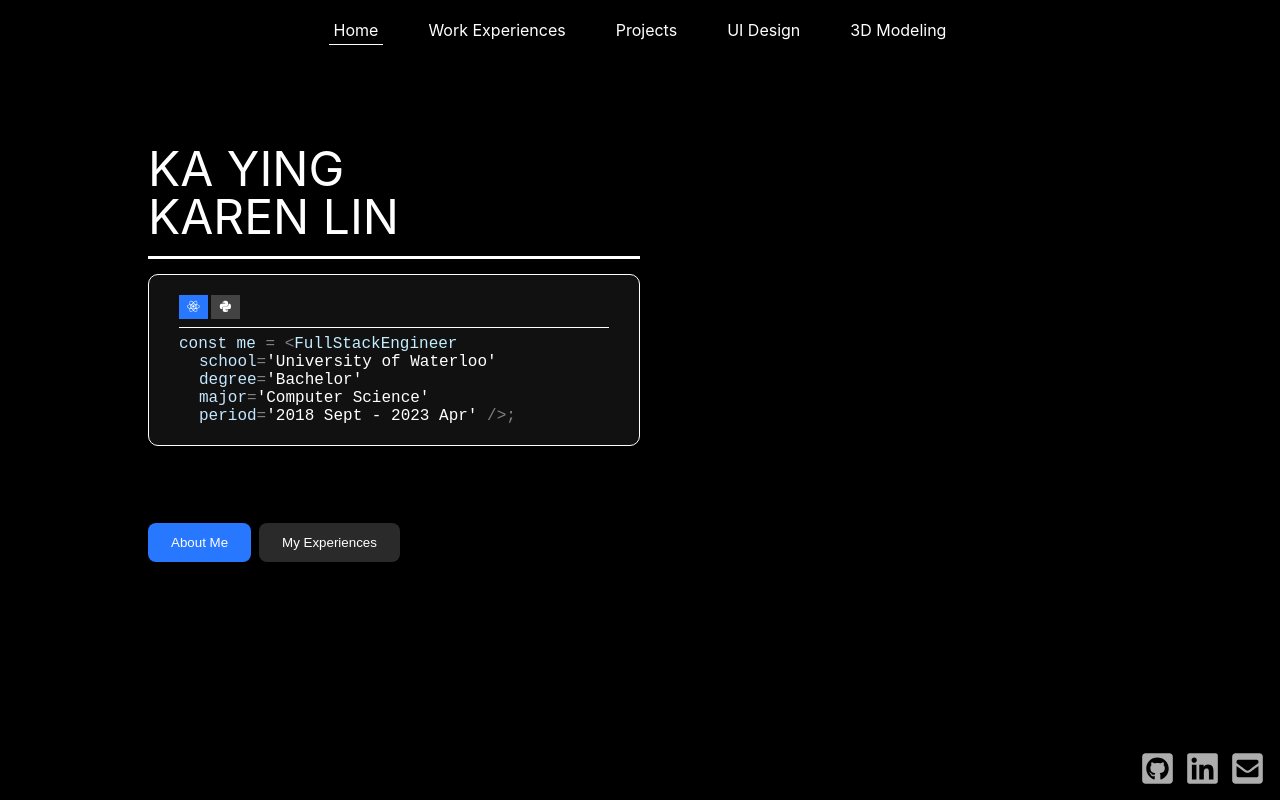
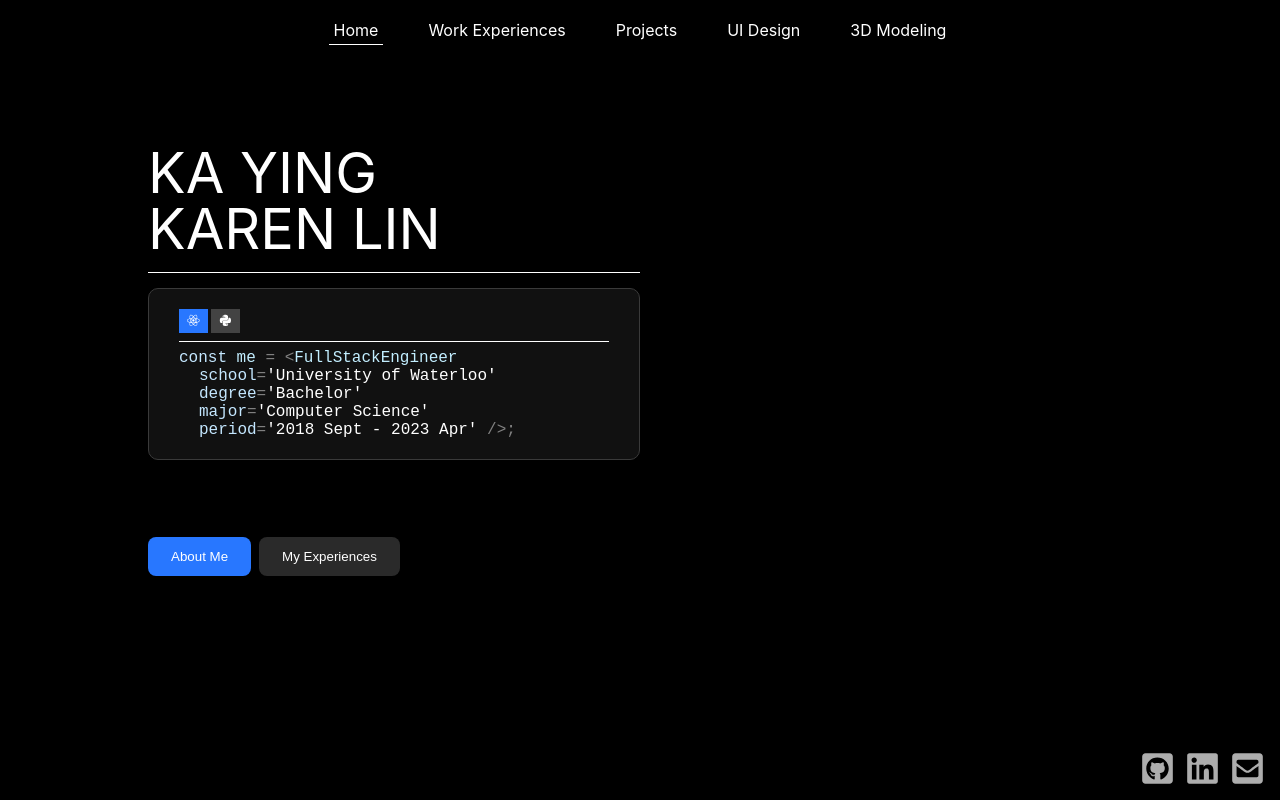
Before and after one commit to karenlinky/personal-website, a React (Create React App) app: page / in a window 1280 px wide. Built offline with nearby package versions, Linux system fonts and the light colour scheme.

Commit message:
changed code description container border color

```diff
--- a/src/components/about/about.css
+++ b/src/components/about/about.css
@@ -30,7 +30,7 @@
 
 .name {
     opacity: 0;
-    font-size: 3em;
+    font-size: 3.5em;
     line-height: 1em;
     animation-name: nameFadeIn;
     animation-duration: 1s;
@@ -52,7 +52,7 @@
 
 .nameDescriptionDivider {
     width: 0;
-    height: 3px;
+    height: 1px;
     background-color: var(--primary-text-color);
     margin: 15px 0;
 
@@ -77,7 +77,7 @@
     opacity: 0;
     padding: 20px 30px;
     background-color: rgb(17, 17, 17);
-    border: 1px solid var(--primary-text-color);
+    border: 1px solid rgb(58, 58, 58);
     border-radius: 10px;
     animation-name: descriptionContainerFadein;
     animation-duration: 0.5s;
```
